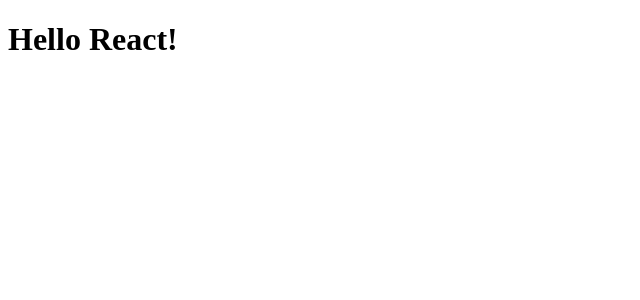
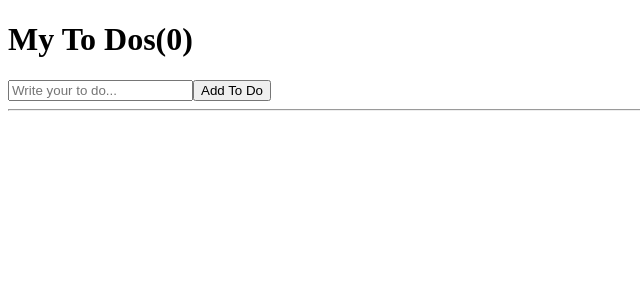
Before and after one commit to Largopie/react-for-beginners, a React (Create React App) app: page / in a window 1280 px wide. Shown: the top 300 px of the page, without its empty margins (0-640 px from the left). Built offline with nearby package versions, Linux system fonts and the light colour scheme.

Commit message:
make todo list

```diff
--- a/src/App.js
+++ b/src/App.js
@@ -1,7 +1,33 @@
+import {useState, useEffect} from "react";
+
 function App() {
+  const [toDo,setToDo] = useState("");
+  const [toDos, setToDos] = useState([]);
+  const onChange = (event) => setToDo(event.target.value);
+
+  const onSubmit = (event) => {
+    event.preventDefault();
+    if (toDo === ""){
+      return;
+    }
+    setToDos((currentArray) => [toDo, ...currentArray]);
+    setToDo("");
+  };
+  console.log(toDos);
+
   return (
     <div>
-      <h1>Hello React!</h1>
+      <h1>My To Dos({toDos.length})</h1>
+      <form>
+        <input onChange={onChange} type="text" value={toDo} placeholder="Write your to do..."/>
+        <button onClick={onSubmit}>Add To Do</button>
+      </form>
+      <hr />
+      <ul>
+        {toDos.map((item, index) =>
+          <li key={index}>{item}</li>
+        )}
+      </ul>
     </div>
   );
 }
```
